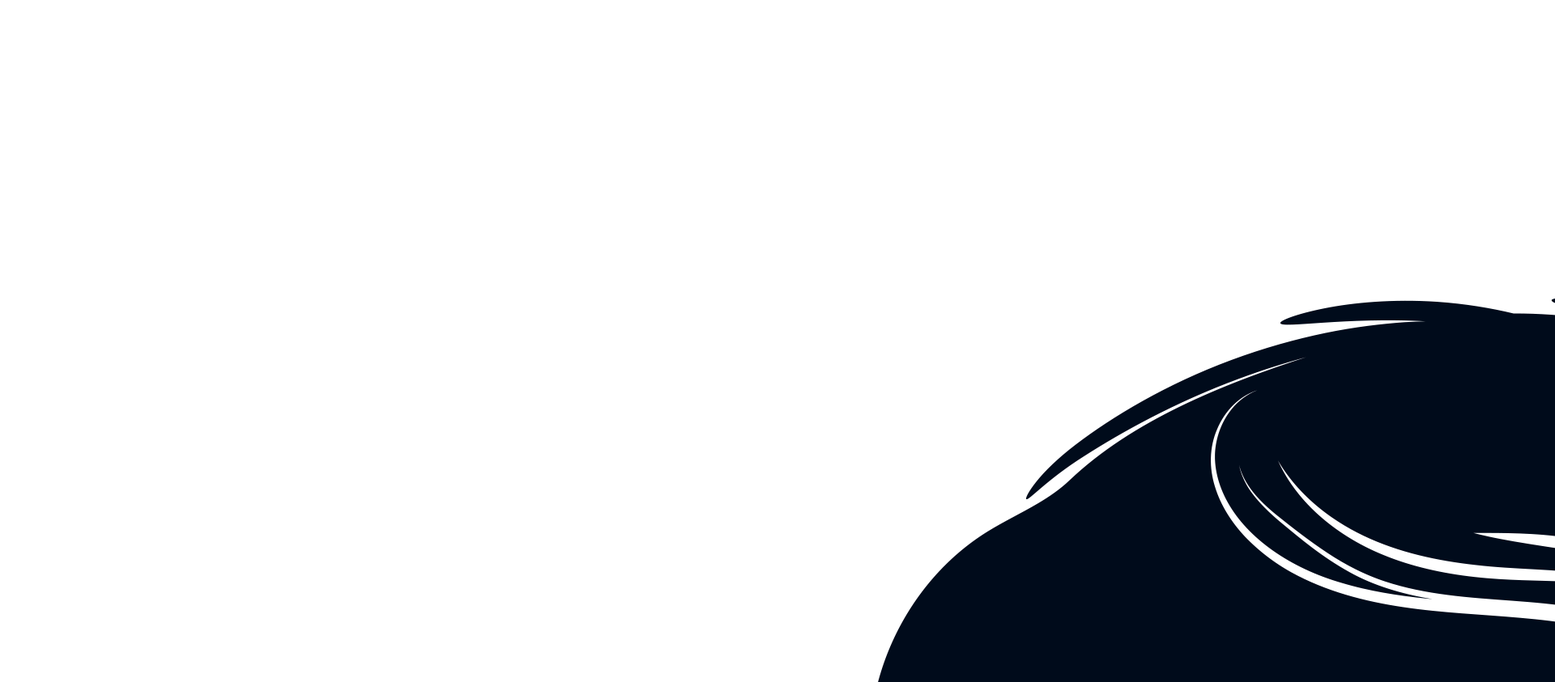
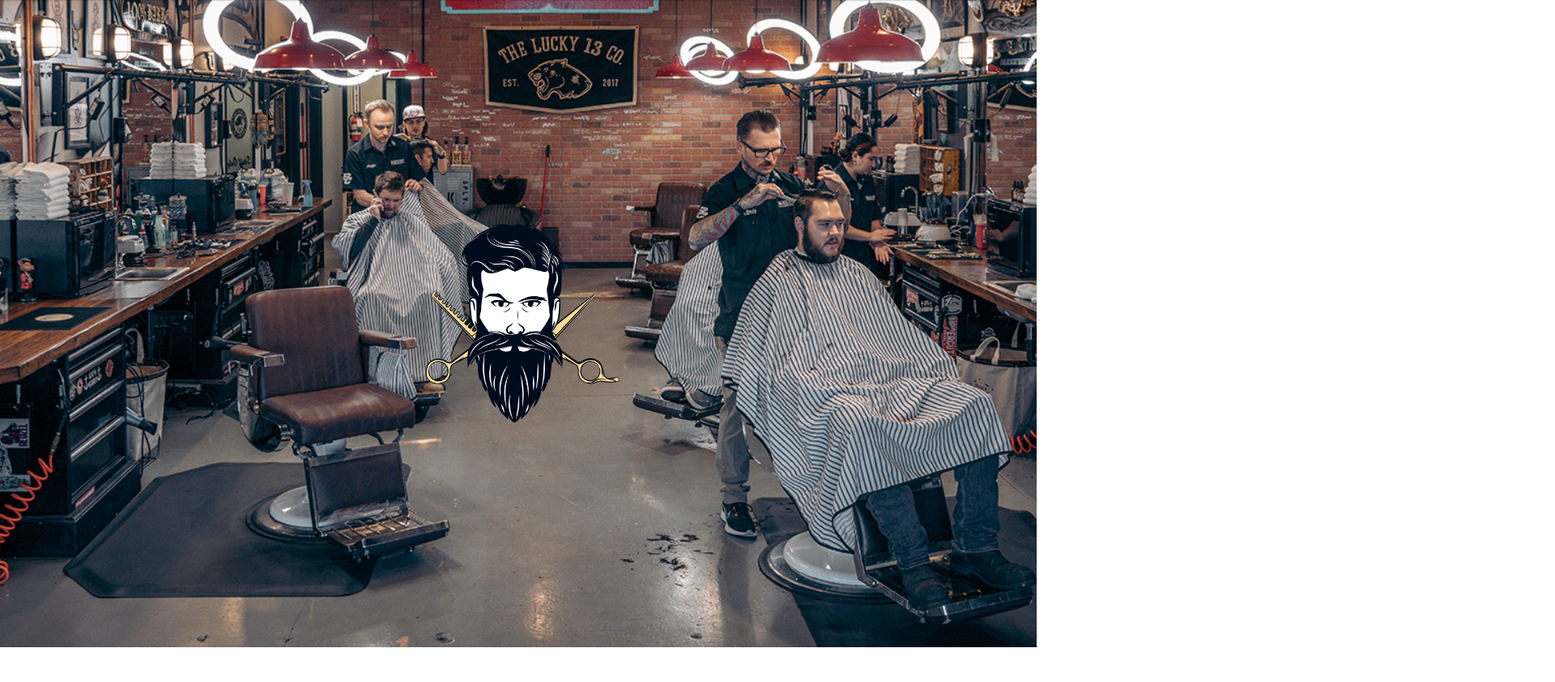
Before and after one commit to 04stefke/barber-shop, a plain HTML site: page index.html in a window 1280 px wide. Shown: the top 843 px of the page at 81% size, 1920 px wide, since content can reach past the window. After the commit the page ends 800 px from the top, so only its background shows below. Drawn offline with Linux system fonts and the light colour scheme.

Commit message:
added the background picture

```diff
--- a/index.html
+++ b/index.html
@@ -3,13 +3,15 @@
 <head>
     <meta charset="UTF-8">
     <meta name="viewport" content="width=device-width, initial-scale=1.0">
+    <link rel="stylesheet" href="style.css">
     <title>Barber-Shop</title>
 </head>
 <body>
-    <main>
+    <header>
         <div class="main-home">
             <img src="./assets/logo.png" alt="">
         </div>
-    </main>
+
+    </header>
 </body>
 </html>
--- a/style.css
+++ b/style.css
@@ -0,0 +1,25 @@
+*,*::before,*::after{
+    margin: 0;
+    padding: 0;
+    box-sizing: border-box;
+}
+
+body{
+    min-height: 100vh;
+    background-image: url(./assets/pattern.jpg);
+    background-repeat: repeat;
+}
+
+.main-home{
+    height: 100vh;
+    background-image: url(./assets/barber-pic.jpeg);
+    background-repeat: no-repeat;
+    background-size: cover;
+    display: flex;
+    align-items: center;
+    justify-content: center;
+}
+
+.main-home img{
+    width: 300px;
+}
```
Also changed, not shown: assets/border_1.png (added), assets/pattern.jpg (added).
